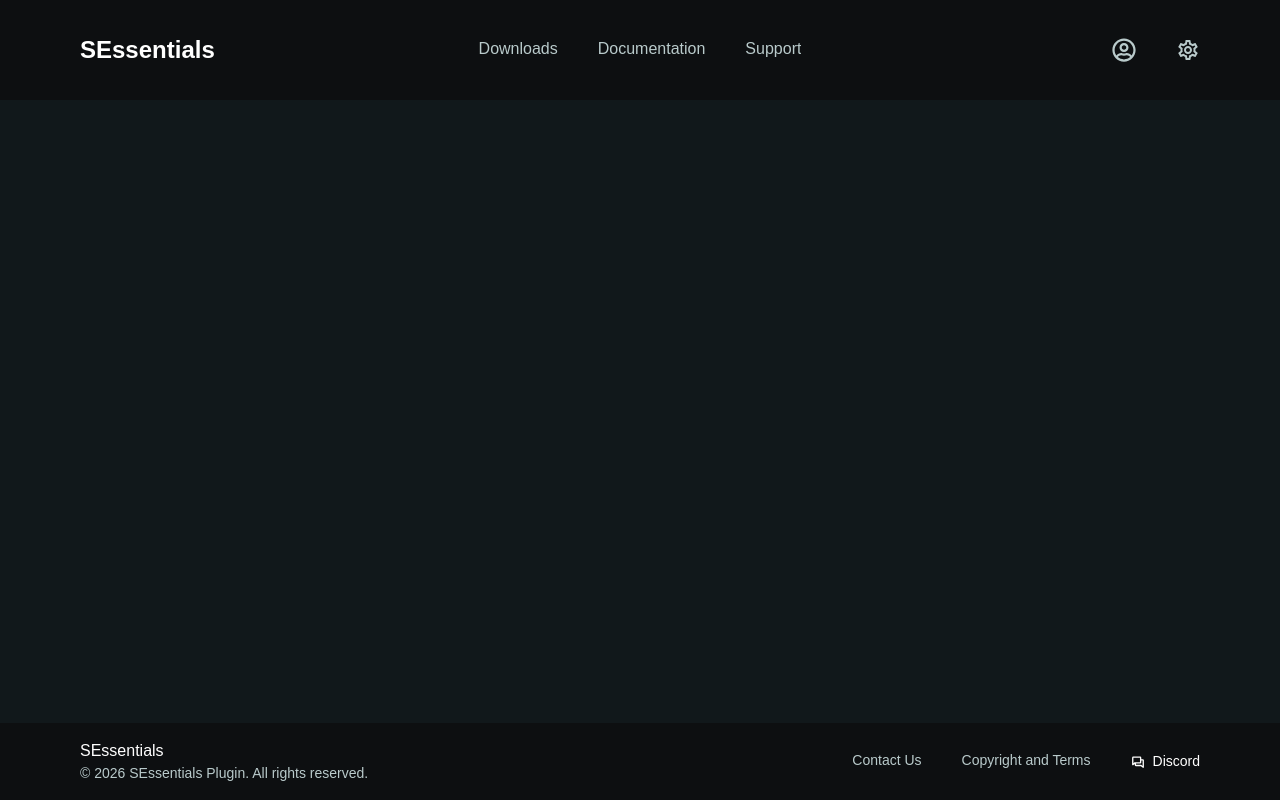
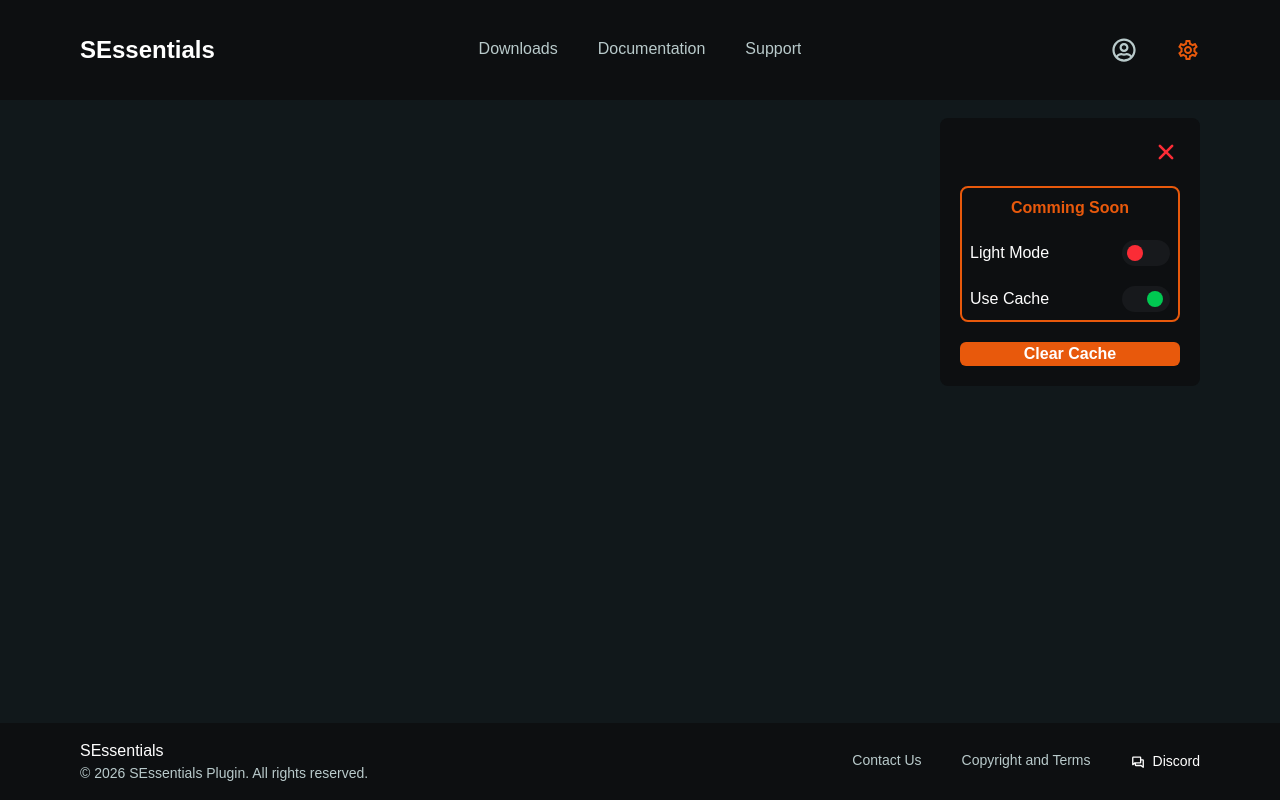
Before and after one commit to KatyTye/PluginDashboard, a React (Vite) app: page /edit in a window 1280 px wide. Both pictures are taken after a click on the button 1188 px from the left and 50 px from the top of the page. Built offline with nearby package versions, Linux system fonts and the light colour scheme.

Commit message:
feat: Added settings menu

```diff
--- a/src/components/Header.tsx
+++ b/src/components/Header.tsx
@@ -1,11 +1,29 @@
-import { useState } from "react";
+import { MdOutlineSettings } from "react-icons/md";
 import { FaRegUserCircle } from "react-icons/fa";
 import { IoIosArrowDown } from "react-icons/io";
-import { MdOutlineSettings } from "react-icons/md";
 import { Link, NavLink } from "react-router";
+import { IoClose } from "react-icons/io5";
+import { useState } from "react";
 
 export default function Header() {
 	const [phoneOpen, setPhoneOpen] = useState(false)
+	const [settings, setSettings] = useState(false)
+	const [cleared, setCleared] = useState(false)
+
+	// @ts-ignore
+	const [lightMode, setlightMode] = useState(false)
+
+	// @ts-ignore
+	const [useCache, setUseCache] = useState(true)
+
+	function clearCache() {
+		setCleared(true)
+		localStorage.clear()
+
+		setTimeout(() => {
+			setCleared(false)
+		}, 1000)
+	}
 
 	return (<header className={`top-content grid gap-5 md:gap-0 md:grid-cols-3 items-center bg-(--background-second-color) p-4
 		lg:pl-20 lg:pr-20 transition-all duration-700 justify-center grid-cols-1 not-md:h-75 ${phoneOpen ? "" : "nogap"}`}>
@@ -43,9 +61,36 @@ export default function Header() {
 			duration-500 text-(--text-second-color) full-image" rel="alternate">
 				<FaRegUserCircle />
 			</NavLink>
-			<button className="cursor-pointer w-6 [&.active]:text-(--text-color) hover:text-(--special-color)
-			duration-500 text-(--text-second-color) full-image">
-				<MdOutlineSettings />
+			<button className="cursor-pointer [&.active]:text-(--text-color) hover:text-(--special-color)
+			duration-500 text-(--text-second-color) full-image relative" >
+				<div onClick={() => setSettings(!settings)}>
+					<MdOutlineSettings className={`w-6 h-6 ${settings && " text-(--special-color)" || ""}`} />
+				</div>
+				<div className={`absolute w-65 z-10 right-0/1 flex flex-col top-20 rounded-lg p-5 bg-(--background-second-color) cursor-default
+					gap-5 ${settings && " block" || " hidden"}`}>
+					<div className="ml-auto text-red-500" onClick={() => setSettings(false)}>
+						<IoClose className="cursor-pointer h-7 w-7" />
+					</div>
+					<div className="flex flex-col gap-5 border-(--special-color) border-2 p-2 rounded-lg">
+						<p className="text-(--special-color) font-bold">Comming Soon</p>
+						<div className="flex justify-between items-center">
+							<p className="text-white">Light Mode</p>
+							<div className="w-12 p-1.25 bg-(--box-background-color) rounded-full flex cursor-pointer">
+								<div className={`w-4 h-4 ml-0 transition-all rounded-full${lightMode && " ml-5 bg-green-500" || " bg-red-500"}`}></div>
+							</div>
+						</div>
+						<div className="flex justify-between items-center">
+							<p className="text-white">Use Cache</p>
+							<div className="w-12 p-1.25 bg-(--box-background-color) rounded-full flex cursor-pointer">
+								<div className={`w-4 h-4 ml-0 transition-all rounded-full${useCache && " ml-5 bg-green-500" || " bg-red-500"}`}></div>
+							</div>
+						</div>
+					</div>
+					<div className="cursor-pointer bg-(--special-color) text-white font-bold
+					rounded-md hover:bg-amber-700 duration-500 transition-all" onClick={() => cleared == true ? null : clearCache()}>
+						{cleared && "Cleared" || "Clear Cache"}
+					</div>
+				</div>
 			</button>
 		</div>
 	</header>)
```
